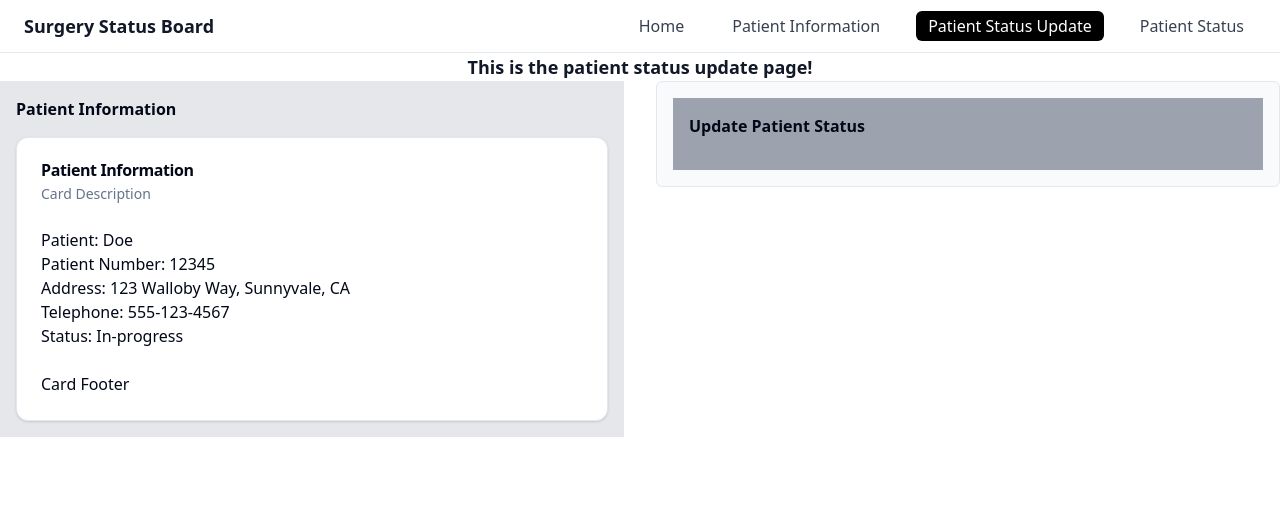
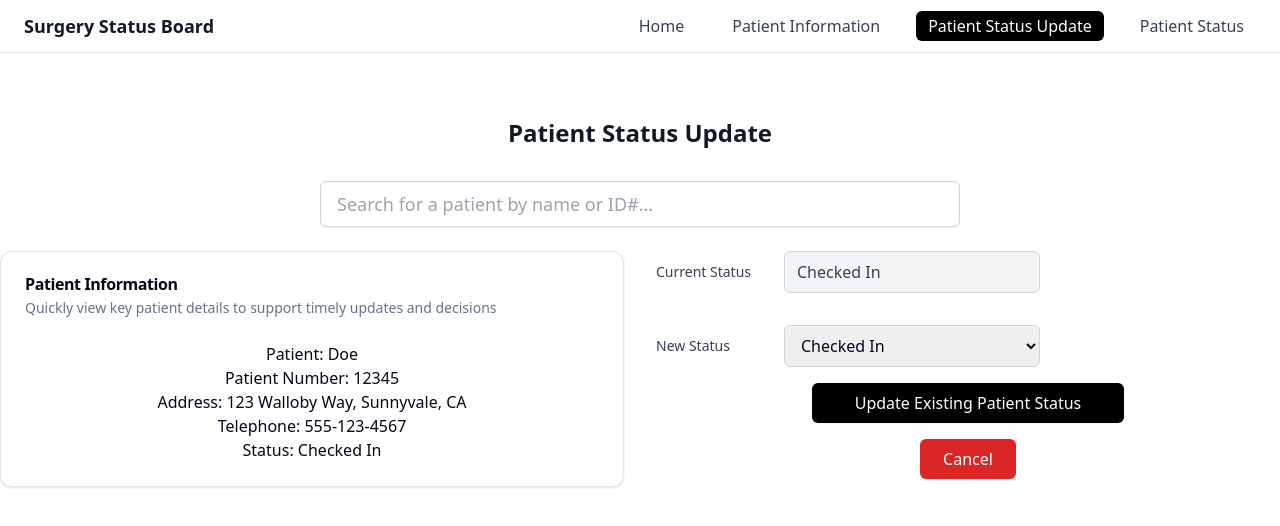
Before and after one commit to chingu-voyages/V56-tier1-team-01, a React (Vite) app: page /patient-status-update in a window 1280 px wide. Shown: the top 526 px of the page. Built offline with nearby package versions, Linux system fonts and the light colour scheme.

Commit message:
Complete UI for Patient Status Update Page. No logic changes, just UI improvements and fixes.

```diff
--- a/src/components/ui/PatientInformationCard.jsx
+++ b/src/components/ui/PatientInformationCard.jsx
@@ -3,12 +3,12 @@ import {
   Card,
   CardContent,
   CardDescription,
-  CardFooter,
   CardHeader,
   CardTitle,
 } from "@/components/ui/card";
 
 export default function PatientInformationCard({ patient }) {
+  // Ensure patient data is available and provide defaults
   const displayPatient = {
     firstName: patient.firstName || "N/A",
     lastName: patient.lastName || "N/A",
@@ -23,9 +23,12 @@ export default function PatientInformationCard({ patient }) {
     <Card>
       <CardHeader>
         <CardTitle>Patient Information</CardTitle>
-        <CardDescription>Card Description</CardDescription>
+        <CardDescription>
+          Quickly view key patient details to support timely updates and
+          decisions
+        </CardDescription>
       </CardHeader>
-      <CardContent>
+      <CardContent className="flex flex-col items-center text-left">
         <p>
           Patient: {displayPatient.firstname} {displayPatient.lastName}
         </p>
@@ -34,9 +37,6 @@ export default function PatientInformationCard({ patient }) {
         <p>Telephone: {displayPatient.telephone}</p>
         <p>Status: {displayPatient.status}</p>
       </CardContent>
-      <CardFooter>
-        <p>Card Footer</p>
-      </CardFooter>
     </Card>
   );
 }
--- a/src/pages/PatientStatusUpdate.jsx
+++ b/src/pages/PatientStatusUpdate.jsx
@@ -1,6 +1,7 @@
 import React from "react";
 import PatientInformationCard from "../components/ui/PatientInformationCard";
 
+//dummy patient data
 const patient = {
   patientNumber: "12345",
   firstName: "Jane",
@@ -9,27 +10,66 @@ const patient = {
   city: "Sunnyvale",
   state: "CA",
   telephone: "555-123-4567",
-  status: "In-progress",
+  status: "Checked In",
 };
 export default function PatientStatusUpdate() {
   return (
     <div>
-      <h1 className="text-lg font-bold text-gray-900 text-center">
-        This is the patient status update page!
+      <h1 className="text-2xl font-bold text-gray-900 text-center mt-16 mb-8">
+        Patient Status Update
       </h1>
-
+      {/* Search bar for patient lookup */}
+      <div className="flex flex-initial justify-center mt-4 mb-6">
+        <input
+          type="search"
+          placeholder="Search for a patient by name or ID#..."
+          className="w-6/12 px-4 py-2 border border-gray-300 rounded-md shadow-sm
+             text-sm sm:text-base md:text-lg
+             focus:outline-none focus:border-blue-500"
+        />
+      </div>
       <div className="grid grid-cols-1 md:grid-cols-2 gap-8 items-start">
-        <div className="bg-gray-200 p-4">
-          <h2 className="text-base font-semibold mb-4">Patient Information</h2>
+        <div>
           <div>
             <PatientInformationCard patient={patient} />
           </div>
         </div>
-        <div className="bg-gray-50 border rounded-md p-4">
-          <div className="bg-gray-400 p-4">
-            <h2 className="text-base font-semibold mb-4">
-              Update Patient Status
-            </h2>
+        <div>
+          <div className="flex flex-initial flex-col space-y-4">
+            <div className="flex items-center mb-4">
+              <label className="w-32 text-sm font-medium text-gray-700">
+                Current Status
+              </label>
+              <input
+                type="text"
+                value={patient.status}
+                disabled
+                className="w-64 px-3 py-2 border border-gray-300 rounded-md bg-gray-100 text-gray-700 cursor-not-allowed"
+              />
+            </div>
+            <div className="flex items-center mb-4">
+              <label className="w-32 text-sm font-medium text-gray-700">
+                New Status
+              </label>
+              <select
+                id="dropdown"
+                className="w-64 px-3 py-2 border border-gray-300 rounded-md"
+              >
+                <option value="Checked In">Checked In</option>
+                <option value="Pre-Procedure">Pre-Procedure</option>
+                <option value="In-Progress">In-Progress</option>
+                <option value="Closing">Closing</option>
+                <option value="Recovery">Recovery</option>
+                <option value="Complete">Complete</option>
+                <option value="Dismissal">Dismissal</option>
+              </select>
+            </div>
+            <button className="place-self-center w-6/12 px-4 py-2 bg-black text-white rounded-md shadow-sm hover:bg-gray-200 hover:text-black transition-colors">
+              Update Existing Patient Status
+            </button>
+            <button className="place-self-center w-24 px-4 py-2 bg-red-600 text-white text-center rounded-md shadow-sm hover:bg-red-400 hover:text-black transition-colors mt-4">
+              Cancel
+            </button>
           </div>
         </div>
       </div>
--- a/tailwind.config.js
+++ b/tailwind.config.js
@@ -1,59 +1,56 @@
 module.exports = {
   darkMode: ["class"],
-    content: [
-    "./index.html",
-    "./src/**/*.{js,ts,jsx,tsx}"
-  ],
+  content: ["./index.html", "./src/**/*.{js,ts,jsx,tsx}"],
   theme: {
     extend: {
       borderRadius: {
-  			lg: 'var(--radius)',
-  			md: 'calc(var(--radius) - 2px)',
-  			sm: 'calc(var(--radius) - 4px)'
+        lg: "var(--radius)",
+        md: "calc(var(--radius) - 2px)",
+        sm: "calc(var(--radius) - 4px)",
       },
       colors: {
-  			background: 'hsl(var(--background))',
-  			foreground: 'hsl(var(--foreground))',
+        background: "hsl(var(--background))",
+        foreground: "hsl(var(--foreground))",
         card: {
-  				DEFAULT: 'hsl(var(--card))',
-  				foreground: 'hsl(var(--card-foreground))'
+          DEFAULT: "hsl(var(--card))",
+          foreground: "hsl(var(--card-foreground))",
         },
         popover: {
-  				DEFAULT: 'hsl(var(--popover))',
-  				foreground: 'hsl(var(--popover-foreground))'
+          DEFAULT: "hsl(var(--popover))",
+          foreground: "hsl(var(--popover-foreground))",
         },
         primary: {
-  				DEFAULT: 'hsl(var(--primary))',
-  				foreground: 'hsl(var(--primary-foreground))'
+          DEFAULT: "hsl(var(--primary))",
+          foreground: "hsl(var(--primary-foreground))",
         },
         secondary: {
-  				DEFAULT: 'hsl(var(--secondary))',
-  				foreground: 'hsl(var(--secondary-foreground))'
+          DEFAULT: "hsl(var(--secondary))",
+          foreground: "hsl(var(--secondary-foreground))",
         },
         muted: {
-  				DEFAULT: 'hsl(var(--muted))',
-  				foreground: 'hsl(var(--muted-foreground))'
+          DEFAULT: "hsl(var(--muted))",
+          foreground: "hsl(var(--muted-foreground))",
         },
         accent: {
-  				DEFAULT: 'hsl(var(--accent))',
-  				foreground: 'hsl(var(--accent-foreground))'
+          DEFAULT: "hsl(var(--accent))",
+          foreground: "hsl(var(--accent-foreground))",
         },
         destructive: {
-  				DEFAULT: 'hsl(var(--destructive))',
-  				foreground: 'hsl(var(--destructive-foreground))'
+          DEFAULT: "hsl(var(--destructive))",
+          foreground: "hsl(var(--destructive-foreground))",
         },
-  			border: 'hsl(var(--border))',
-  			input: 'hsl(var(--input))',
-  			ring: 'hsl(var(--ring))',
+        border: "hsl(var(--border))",
+        input: "hsl(var(--input))",
+        ring: "hsl(var(--ring))",
         chart: {
-  				'1': 'hsl(var(--chart-1))',
-  				'2': 'hsl(var(--chart-2))',
-  				'3': 'hsl(var(--chart-3))',
-  				'4': 'hsl(var(--chart-4))',
-  				'5': 'hsl(var(--chart-5))'
-  			}
-  		}
-  	}
+          1: "hsl(var(--chart-1))",
+          2: "hsl(var(--chart-2))",
+          3: "hsl(var(--chart-3))",
+          4: "hsl(var(--chart-4))",
+          5: "hsl(var(--chart-5))",
+        },
+      },
+    },
   },
   plugins: [require("tailwindcss-animate")],
-}
+};
```
Lines whose indentation alone changed are shown as unchanged.
